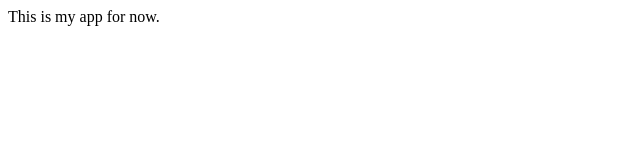
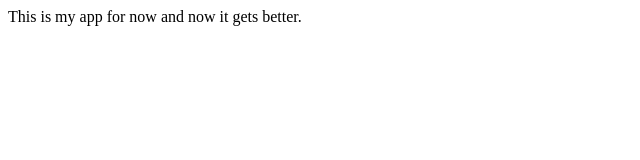
Before and after one commit to ArchieLeb/another_sample, a plain HTML site: page index.html in a window 1280 px wide. Shown: the whole page, without its empty margins (0-640 px from the left). Drawn offline with Linux system fonts and the light colour scheme.

Commit message:
Some random text

```diff
--- a/index.html
+++ b/index.html
@@ -3,6 +3,6 @@
         <title>My App</title>
     </head>
     <body>
-        This is my app for now.
+        This is my app for now and now it gets better.
     </body>
 </html>
```
